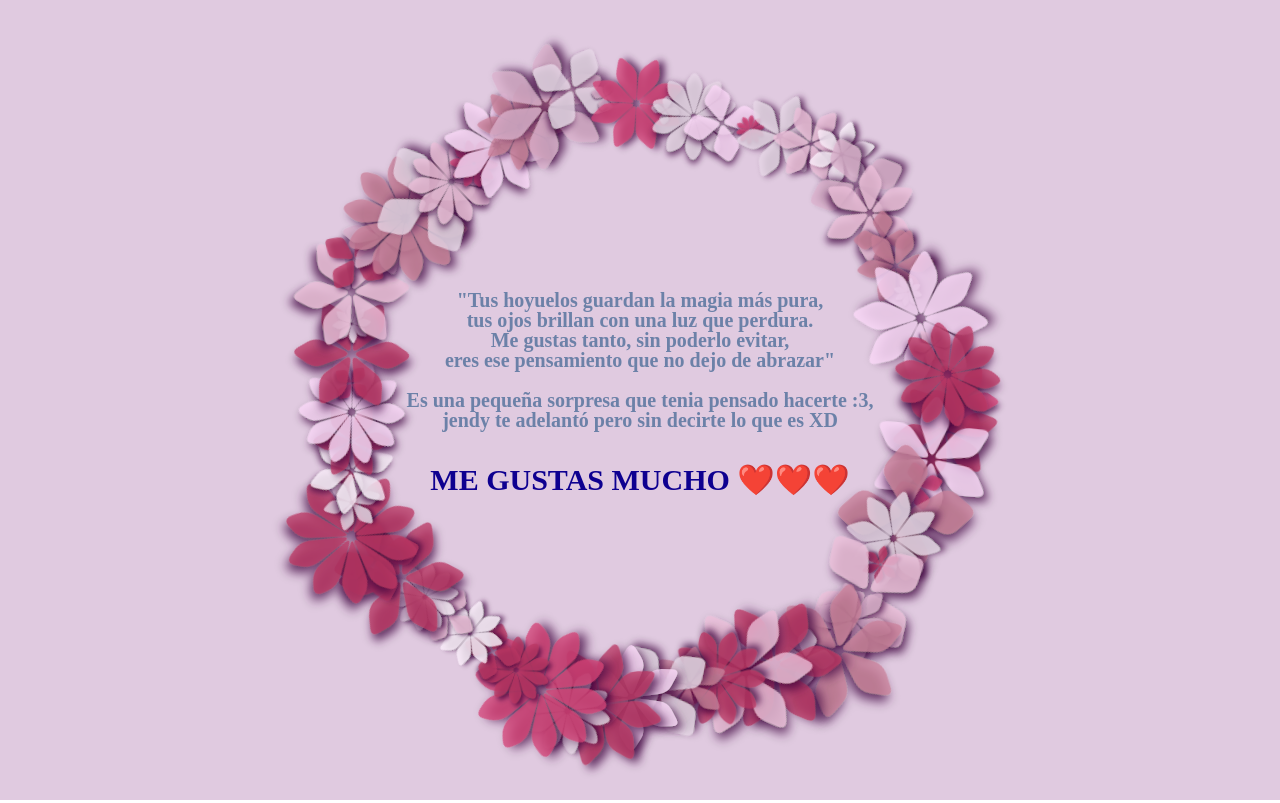
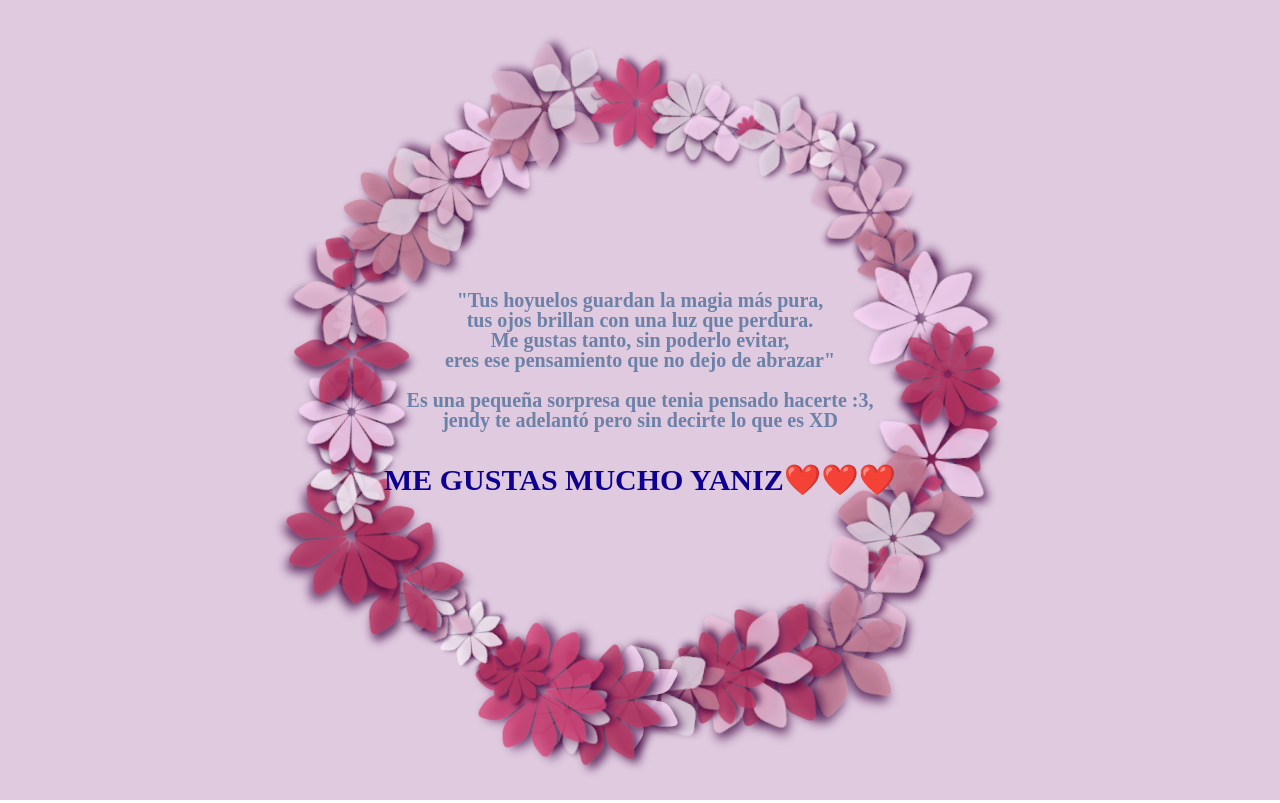
Before and after one commit to moises1310M/Sorpresa, a plain HTML site: page index.html in a window 1280 px wide. Drawn offline with nearby package versions, Linux system fonts and the light colour scheme.

Commit message:
Sorpresa para Yaniz

```diff
--- a/index.html
+++ b/index.html
@@ -46,7 +46,7 @@
 
 </svg>
 <!-- Texto en el centro -->
-<div id="texto1">ME GUSTAS MUCHO ❤️❤️❤️</div>
+<div id="texto1">ME GUSTAS MUCHO YANIZ❤️❤️❤️</div>
 <div id="texto2">"Tus hoyuelos guardan la magia más pura,
   <br>tus ojos brillan con una luz que perdura.
   <br>Me gustas tanto, sin poderlo evitar,
```
